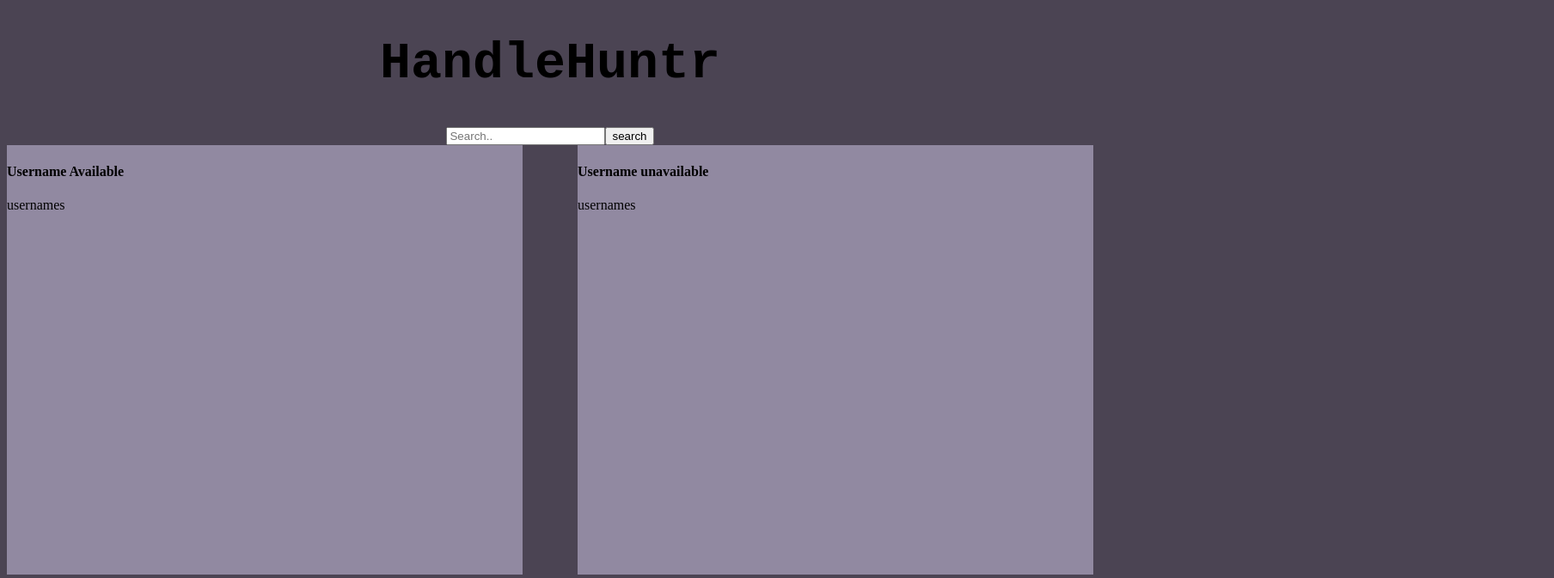
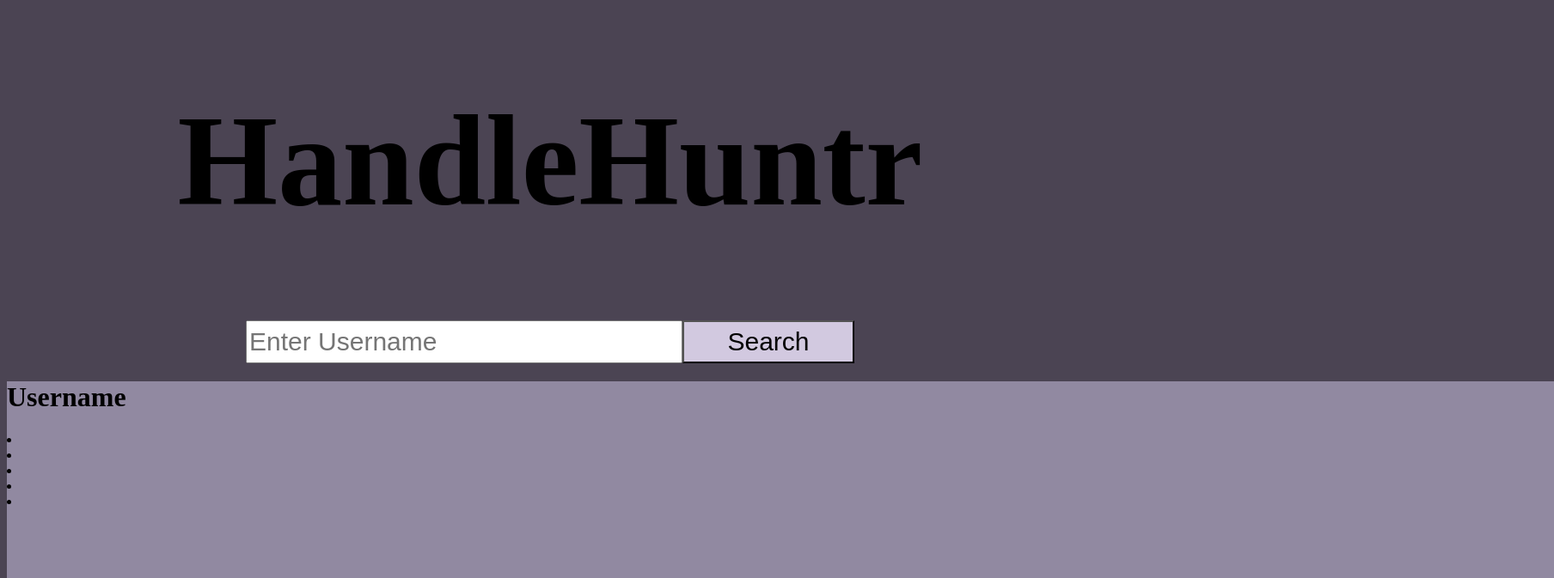
Before and after one commit to guapjorge/CADS, a plain HTML site: page index.html in a window 1280 px wide. Shown: the top 673 px of the page at 86% size, 1808 px wide, since content can reach past the window. Drawn offline with Linux system fonts and the light colour scheme.

Commit message:
changed css, fixed html features

```diff
--- a/assets/css/style.css
+++ b/assets/css/style.css
@@ -1,12 +1,10 @@
 .header{
-    padding: 0px;
     text-align: center;
-    font-size: 30px;
-    font-family: monospace;
+    font-size: 75px;
+    font-family:'Brush Script MT';
 }
 
 .search-bar{
-    padding: 0px;
     display: flex;
     justify-content: center;
 }
@@ -17,19 +15,26 @@ body{
 
 
 .container1{
-    float: left;
-    width: 100;
     background-color: rgb(145, 137, 161);
-    height: 500px;
-    width: 600px;
+    height: 700px;
+    width: 1800px;
 
 }
 
-.container2{
-    float:right;
-    width: 100;
-    background-color: rgb(145, 137, 161);
-    border: 15px;
-    height: 500px;
-    width: 600px;
+
+.search-button{
+    background-color: rgb(210, 201, 224);
+    height: 50px;
+    width: 200px;
+    font-size: 30px;
 }
+
+.mySearch{
+    width: 500px;
+    font-size: 30px;
+}
+
+
+.signature{
+    font-size: 30px;
+}
--- a/index.html
+++ b/index.html
@@ -12,35 +12,40 @@
 <body>
       <header class="header">
          <h1> HandleHuntr </h1>
-      </header>
+         <div class="search-bar">
+          <input type="text" class="mySearch" onkeyup="myFunction()" placeholder="Enter Username" title="Type in a category">
+          <button class="search-button"> Search </button>
+         </div>
+        </header>
 
-       <div class="search-bar">
-        <input type="text" id="mySearch" onkeyup="myFunction()" placeholder="Search.." title="Type in a category">
-        <button> search </button>
-       </div>
 
        <div class="card">
           <div class="container1">
-            <h4><b> Username Available </b></h4>
-            <p> usernames </p>
+            <h1><b> Username</b></h1>
+            <li></li>
+              <li></li>
+              <a href=""></a>
+              <li></li>
+              <a href=""></a>
+              <li></li>
+              <a href=""></a>
+              <li></li>
+              <a href=""></a>
+
           </div>
-
-          <div class="card">
-            <div class="container2">
-              <h4><b> Username unavailable </b></h4>
-              <p> usernames </p>
-            </div>
 
 
        </div>
-
-
-
-
 
 
         <a href="./assets/js/script.js"></a>
 </body>
 
 
+<footer class="signature">
+  <p>
+    Made by: Aaron Delara, Andres Solorio, Grace Cabrera and Jorge Alcala
+  </p>
+</footer>
+
 </html>
```
